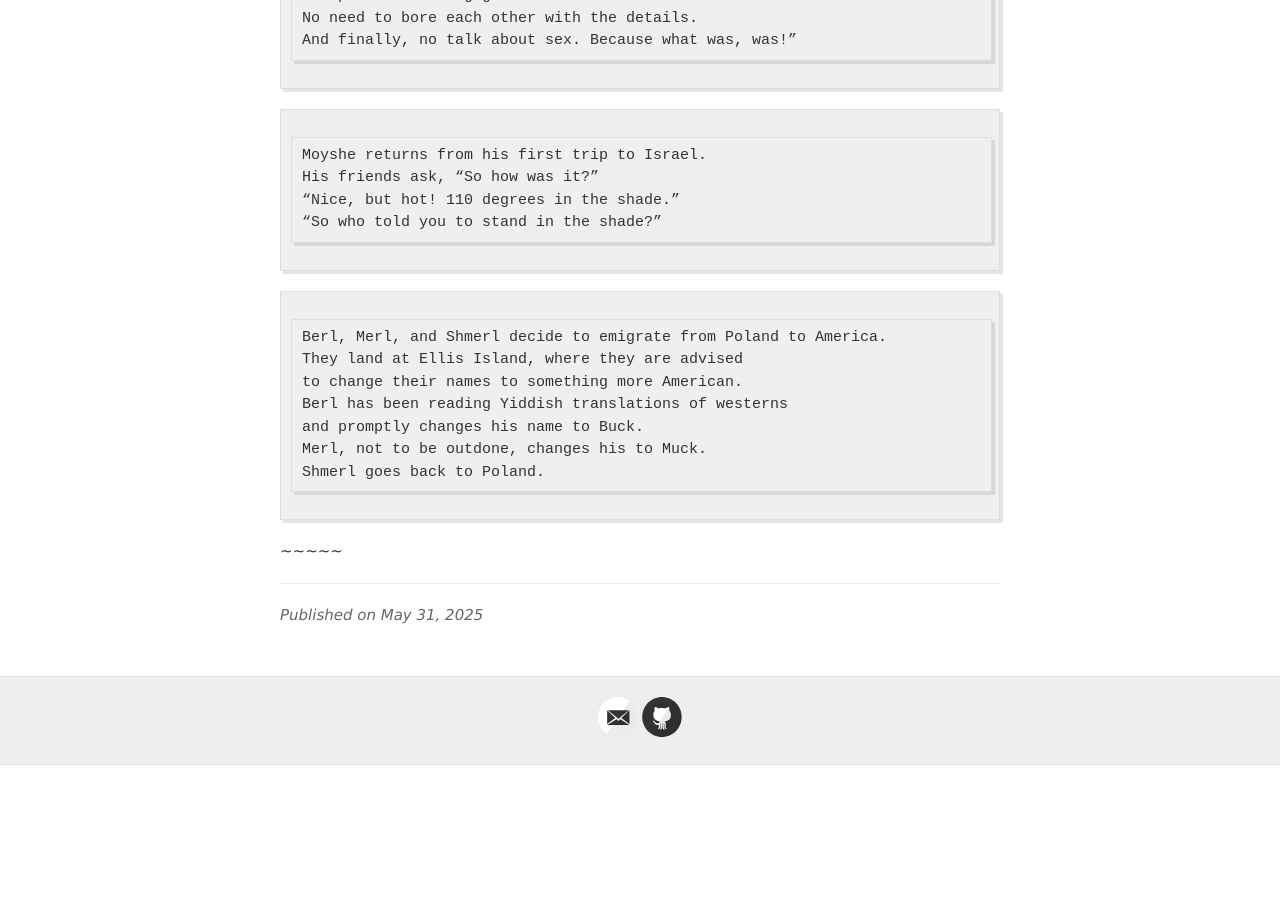
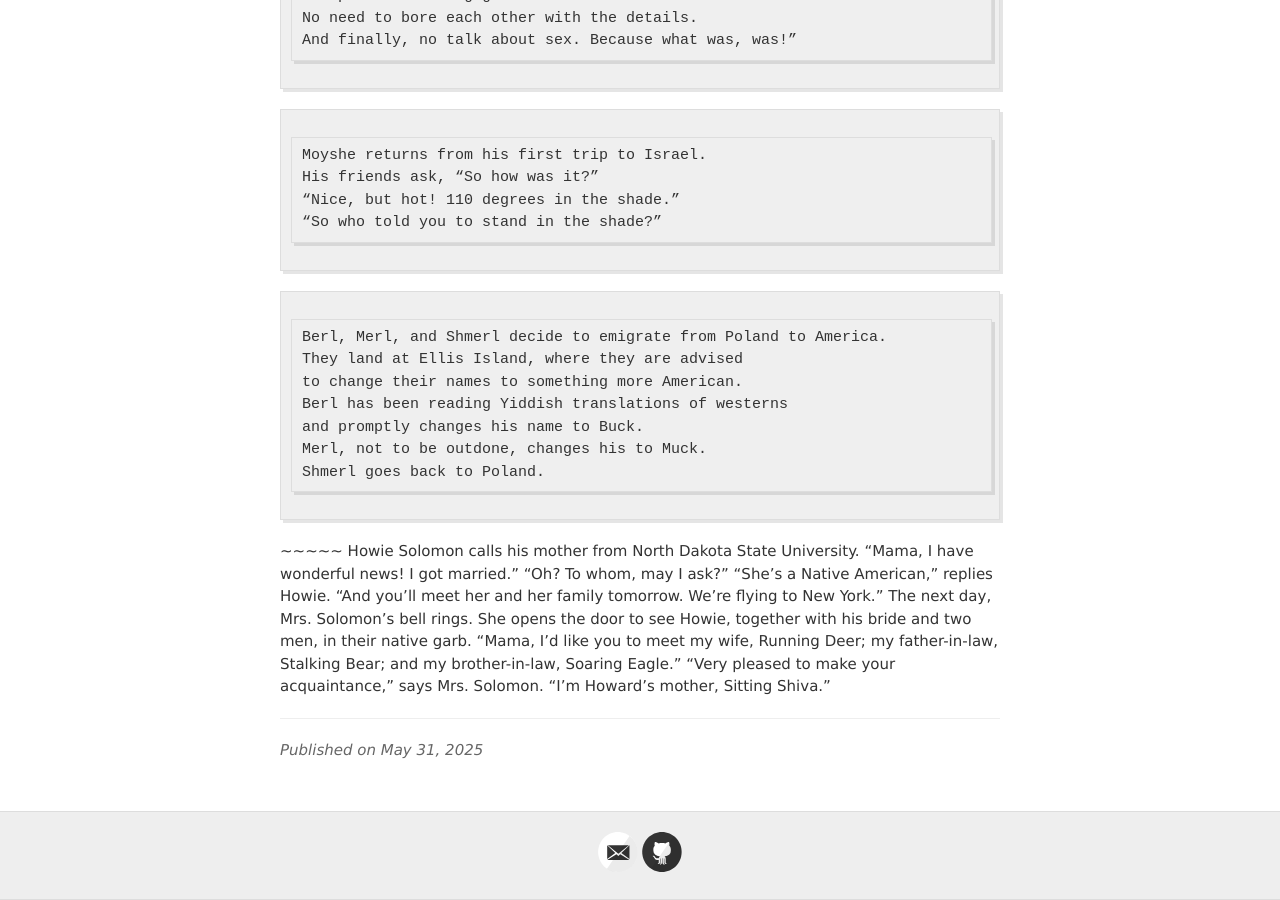
Before and after one commit to jvmallow/jvmallow.github.io, a Jekyll site: the page built from _posts/2025-05-31-Jewish_Humor.md, in a window 1280 px wide and 900 px high, scrolled down 21159 px. Built offline with Jekyll 4.4.1, drawn with Linux system fonts in a browser that asks for light colours; a script that is not in the unit is left out; before the commit the page ends 21924 px from its top, so only the background shows below that.

Commit message:
Update 2025-05-31-Jewish_Humor.md

```diff
--- a/_posts/2025-05-31-Jewish_Humor.md
+++ b/_posts/2025-05-31-Jewish_Humor.md
@@ -861,3 +861,15 @@ Merl, not to be outdone, changes his to Muck.
 Shmerl goes back to Poland.
 ~~~~~
 ~~~~~
+Howie Solomon calls his mother from North Dakota State University.
+"Mama, I have wonderful news! I got married."
+"Oh? To whom, may I ask?"
+"She's a Native American," replies Howie. "And you'll meet her and
+her family tomorrow. We're flying to New York."
+The next day, Mrs. Solomon's bell rings. She opens the door to see
+Howie, together with his bride and two men, in
+their native garb.
+"Mama, I'd like you to meet my wife, Running Deer; my father-in-law,
+Stalking Bear; and my brother-in-law, Soaring Eagle."
+"Very pleased to make your acquaintance," says Mrs. Solomon.
+"I'm Howard's mother, Sitting Shiva."
```
